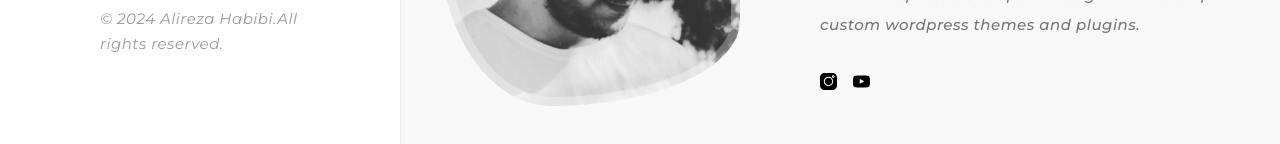
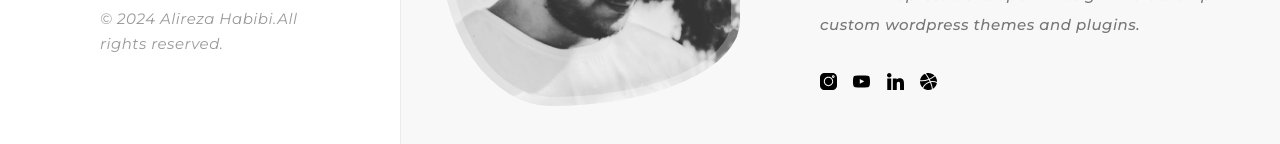
Before and after one commit to arzwp/arzwp.github.io, a plain HTML site: page index.html in a window 1280 px wide. Shown: the part 444-588 px from the top of the page. Drawn offline with Linux system fonts and the light colour scheme; no server answers.

Commit message:
Update index.html

```diff
--- a/index.html
+++ b/index.html
@@ -196,6 +196,8 @@
 									<ul>
 										<li><a href="https://instagram.com/arzhb2"><img class="svg" src="img/svg/social/instagram.svg" alt="" /></a></li>
 										<li><a href="https://www.youtube.com/@arzdev"><img class="svg" src="img/svg/social/youtube.svg" alt="" /></a></li>
+										<li><a href="https://www.linkedin.com/in/alireza-habibi-624a761ab/"><img class="svg" src="img/svg/social/linkedin.svg" alt="" /></a></li>
+										<li><a href="https://crysdtalthemes.ir"><img class="svg" src="img/svg/social/dribbble.svg" alt="" /></a></li>
 									</ul>
 								</div>
 							</div>
```
